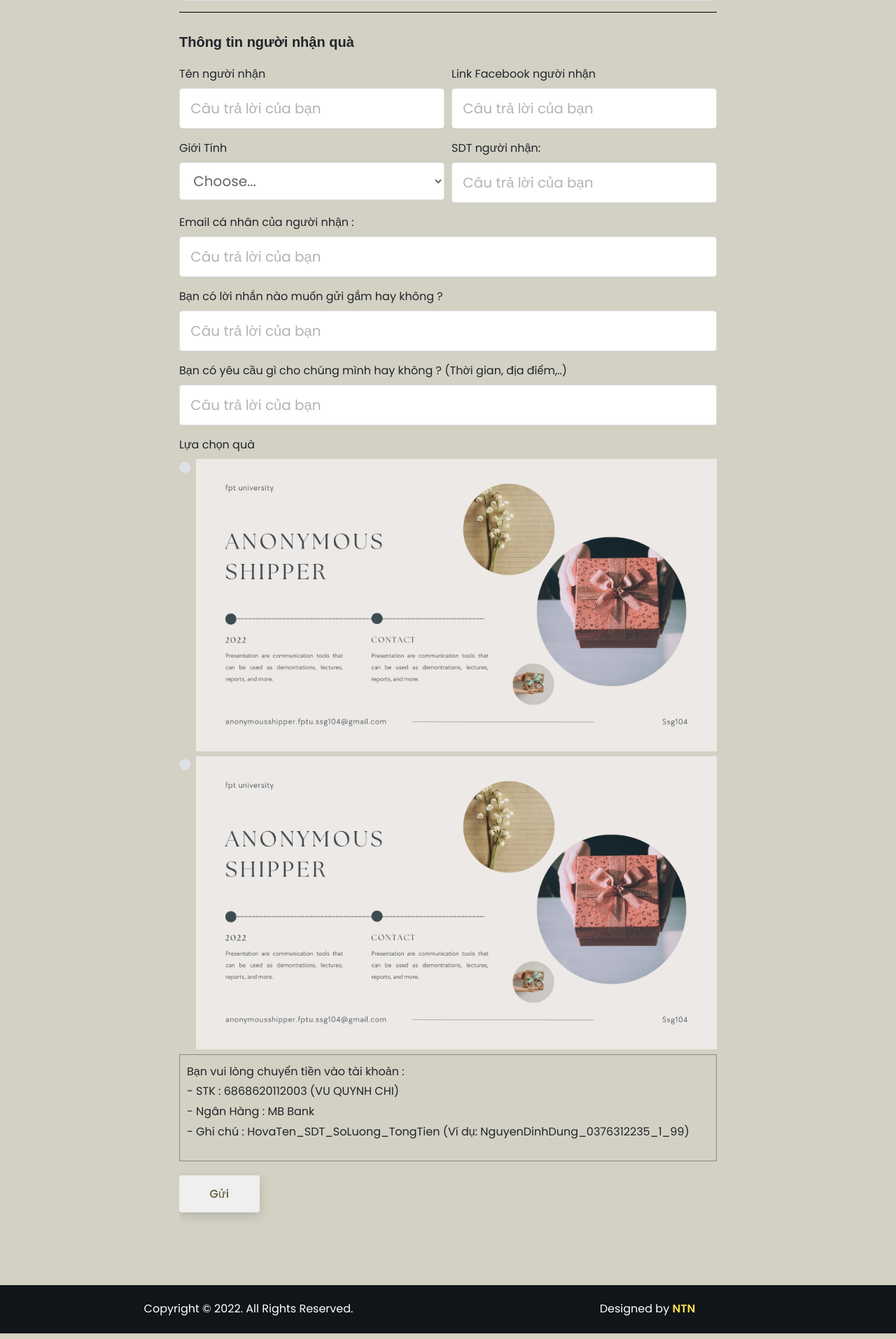
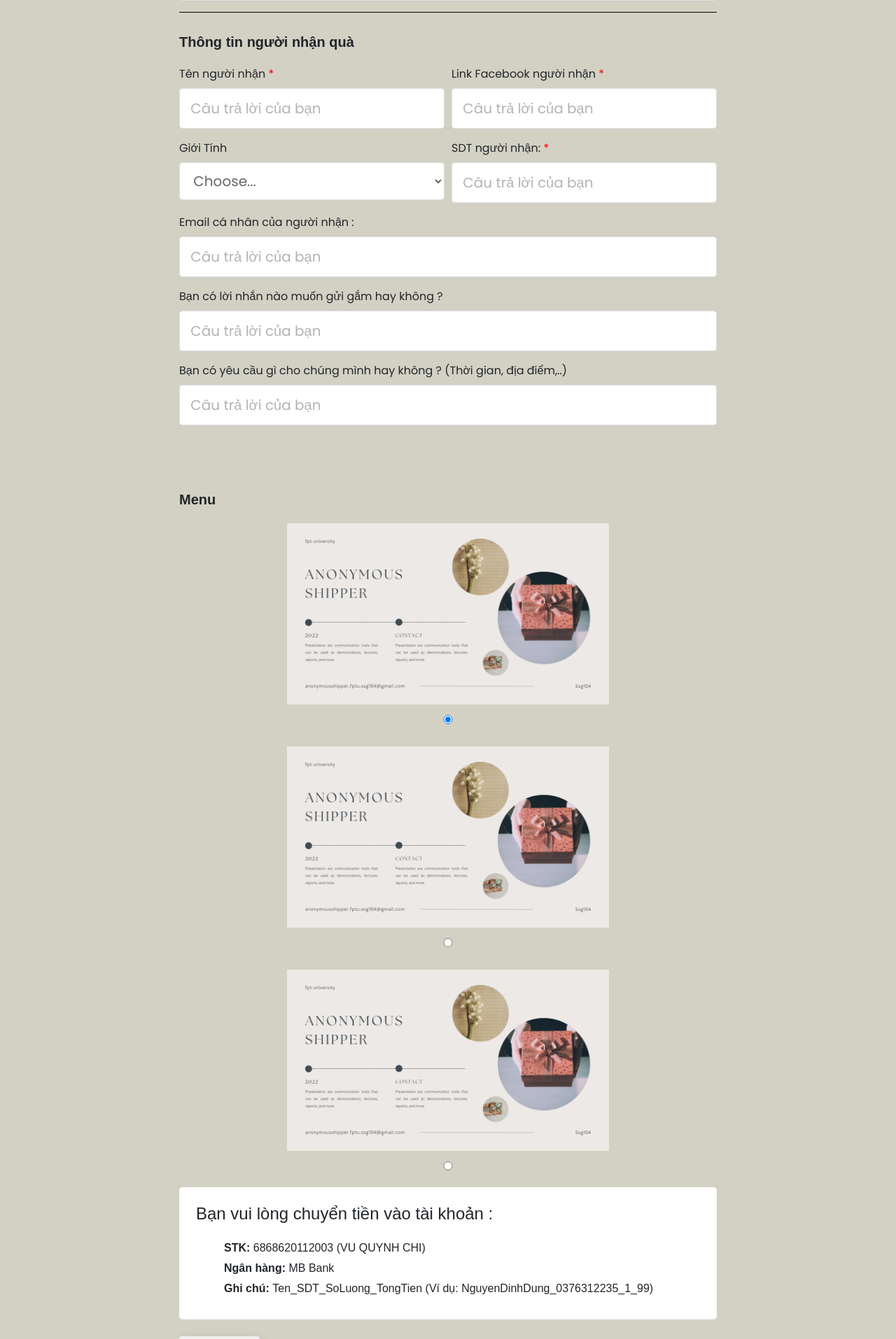
Before and after one commit to ngominhduc24/SSG104_BunDauCocVang, a Flask app: page /create-portfolio in a window 1280 px wide. Shown: the part 1286-3200 px from the top of the page at 70% size. Run offline with Flask 2, Linux system fonts and the light colour scheme; some libraries are stand-ins or nearby versions.

Commit message:
edit file input page

```diff
--- a/src/static/css/input-page.css
+++ b/src/static/css/input-page.css
@@ -91,7 +91,6 @@ input:focus {
   border-width: 2.5px;
 }
 
-
 /*Experience*/
 .borderExperience {
   border: 1.5px solid #fff;
@@ -159,3 +158,48 @@ input:focus {
 #footer1 {
   padding: 20px;
 }
+
+.required-field::after {
+  content: " *";
+  color: red;
+}
+
+.gift-choice {
+  display: flex;
+  flex-direction: column;
+  gap: 2rem;
+}
+
+.custom-radio {
+  display: flex;
+  flex-direction: column;
+  align-items: center;
+  width: 60%;
+  margin: 0 auto;
+}
+
+.present {
+  display: flex;
+  justify-content: center;
+  margin-top: 1.5rem;
+}
+
+.checkout {
+  font-family: sans-serif;
+  background-color: #fff;
+  padding: 1rem 1.5rem;
+  border-radius: 5px;
+  margin: 1.5rem 0;
+}
+
+ul {
+  list-style: none;
+}
+
+li:not(:last-child) {
+  padding-bottom: 0.3rem;
+}
+
+li > span {
+  font-weight: 700;
+}
--- a/src/templates/input-page.html
+++ b/src/templates/input-page.html
@@ -34,7 +34,7 @@
   <!-- Colors Css -->
   <link id="color-switcher" type="text/css" rel="stylesheet" href="#">
 
-  <link rel="stylesheet" href="/static/css/input-page.css">
+  <link rel="stylesheet" href="../static/css/input-page.css">
 </head>
 
 <body data-bs-spy="scroll" data-bs-target=".navbar" data-bs-offset="70">
@@ -83,8 +83,8 @@
                     data-bs-original-title="Linkedin"><i class="fab fa-linkedin-in"></i></a></li>
 
                 <li class="social-icons-dribbble"><a data-bs-toggle="tooltip"
-                      href="anonymousshipper.fptu.ssg104@gmail.com" target="_blank" title
-                      data-bs-original-title="Gmail"> <i class="fa-solid fa-envelope"></i> </a></li>
+                    href="anonymousshipper.fptu.ssg104@gmail.com" target="_blank" title data-bs-original-title="Gmail">
+                    <i class="fa-solid fa-envelope"></i> </a></li>
               </ul>
             </div>
           </div>
@@ -111,14 +111,16 @@
           <div style="border-bottom: 1px solid black;">
             <div class="form-row">
               <div class="form-group col-md-6">
-                <label for="inputEmail4">Bạn tên là gì ? (Hoặc nickname của bạn)
+                <label for="inputEmail4" class="required-field">Bạn tên là gì ? (Hoặc nickname của bạn)
                 </label>
-                <input type="text" class="form-control" id="inputEmail4" name="from_name" placeholder="Câu trả lời của bạn">
+                <input type="text" class="form-control" id="inputEmail4" name="from_name"
+                  placeholder="Câu trả lời của bạn" required>
               </div>
               <div class="form-group col-md-6">
-                <label for="inputEmail">Link Facebook của bạn :
+                <label for="inputEmail" class="required-field">Link Facebook của bạn :
                 </label>
-                <input type="text" name="from_facebook" class="form-control" id="inputEmail" placeholder="Câu trả lời của bạn">
+                <input type="text" name="from_facebook" class="form-control" id="inputEmail"
+                  placeholder="Câu trả lời của bạn" required>
               </div>
             </div>
             <div class="form-row">
@@ -145,26 +147,30 @@
               </div>
             </div>
             <div class="form-group">
-              <label for="inputAddress">SDT của bạn :</label>
-              <input type="text" name="from_phone" class="form-control" id="inputAddress" placeholder="Câu trả lời của bạn">
+              <label for="inputAddress" class="required-field">SDT của bạn :</label>
+              <input type="text" name="from_phone" class="form-control" id="inputAddress"
+                placeholder="Câu trả lời của bạn" required>
             </div>
             <div class="form-group">
               <label for="inputAddress2">Email cá nhân của bạn</label>
-              <input type="text" name="from_mail" class="form-control" id="inputAddress2" placeholder="Câu trả lời của bạn">
+              <input type="text" name="from_mail" class="form-control" id="inputAddress2"
+                placeholder="Câu trả lời của bạn">
             </div>
           </div>
 
           <p class="textFrom2 mt-4">Thông tin người nhận quà</p>
           <div class="form-row">
             <div class="form-group col-md-6">
-              <label for="inputEmail4">Tên người nhận
+              <label for="inputEmail4" class="required-field">Tên người nhận
               </label>
-              <input type="text" name="to_name" class="form-control" id="inputEmail4" placeholder="Câu trả lời của bạn">
+              <input type="text" name="to_name" class="form-control" id="inputEmail4" placeholder="Câu trả lời của bạn"
+                required>
             </div>
             <div class="form-group col-md-6">
-              <label for="inputEmail">Link Facebook người nhận
+              <label for="inputEmail" class="required-field">Link Facebook người nhận
               </label>
-              <input type="text" name="to_facebook" class="form-control" id="inputEmail" placeholder="Câu trả lời của bạn">
+              <input type="text" name="to_facebook" class="form-control" id="inputEmail"
+                placeholder="Câu trả lời của bạn" required>
             </div>
           </div>
           <div class="form-row">
@@ -178,8 +184,9 @@
               </select>
             </div>
             <div class="form-group col-md-6">
-              <label for="inputAddress">SDT người nhận:</label>
-              <input type="text" name="to_phone" class="form-control" id="inputAddress" placeholder="Câu trả lời của bạn">
+              <label for="inputAddress" class="required-field">SDT người nhận:</label>
+              <input type="text" name="to_phone" class="form-control" id="inputAddress"
+                placeholder="Câu trả lời của bạn">
             </div>
           </div>
 
@@ -194,29 +201,41 @@
           <div class="form-group">
             <label for="inputAddress2">Bạn có yêu cầu gì cho chúng mình hay không ? (Thời gian, địa điểm,..)
             </label>
-            <input type="text" name="to_request" class="form-control" id="inputAddress2" placeholder="Câu trả lời của bạn">
+            <input type="text" name="to_request" class="form-control" id="inputAddress2"
+              placeholder="Câu trả lời của bạn">
           </div>
 
-          <label>Lựa chọn quà
-          </label>
-          <div class="custom-control custom-radio">
-            <input type="radio" id="customRadio1" name="gift" value="69" class="custom-control-input">
-            <label class="custom-control-label" for="customRadio1">
+          <br>
+          <p class="textFrom2 mt-5">Menu</p>
+          <div class="gift-choice">
+            <div class=" custom-radio">
+              <label for="customRadio1">
                 <img class="img-fluid" src="../static/images/1.png"></img>
               </label>
+              <input type="radio" class="custom-radio" name="gift" value="69" checked>
             </div>
-          <div class="custom-control custom-radio">
-            <input type="radio" id="customRadio2" name="gift" value="99" class="custom-control-input">
-            <label class="custom-control-label" for="customRadio2">
+            <div class=" custom-radio">
+              <label for="customRadio2">
                 <img class="img-fluid" src="../static/images/1.png"></img>
               </label>
+              <input type="radio" class="custom-radio" name="gift" value="99">
+            </div>
+            <div class=" custom-radio">
+              <label for="customRadio2">
+                <img class="img-fluid" src="../static/images/1.png"></img>
+              </label>
+              <input type="radio" class="custom-radio" name="gift" value="99">
+            </div>
           </div>
 
-          <div style="background-color: #D3D1C4; border: 1px solid #8a887f; padding: 10px; margin-bottom: 20px;">
-            <p>Bạn vui lòng chuyển tiền vào tài khoản : <br>
-              - STK : 6868620112003 (VU QUYNH CHI) <br>
-              - Ngân Hàng : MB Bank<br>
-              - Ghi chú : HovaTen_SDT_SoLuong_TongTien (Ví dụ: NguyenDinhDung_0376312235_1_99)</p>
+          <div class="checkout">
+            <p style="font-size: 1.5rem;">Bạn vui lòng chuyển tiền vào tài khoản : </p>
+            <ul>
+              <li><span>STK:</span> 6868620112003 (VU QUYNH CHI)</li>
+              <li><span>Ngân hàng: </span> MB Bank</li>
+              <li><span>Ghi chú: </span>Ten_SDT_SoLuong_TongTien (Ví dụ: NguyenDinhDung_0376312235_1_99)</li>
+            </ul>
+
           </div>
 
           <button type="submit" value="submit" class="btn"><span style="color: #585334;">Gửi</span></button>
```
Lines whose indentation alone changed are shown as unchanged.
